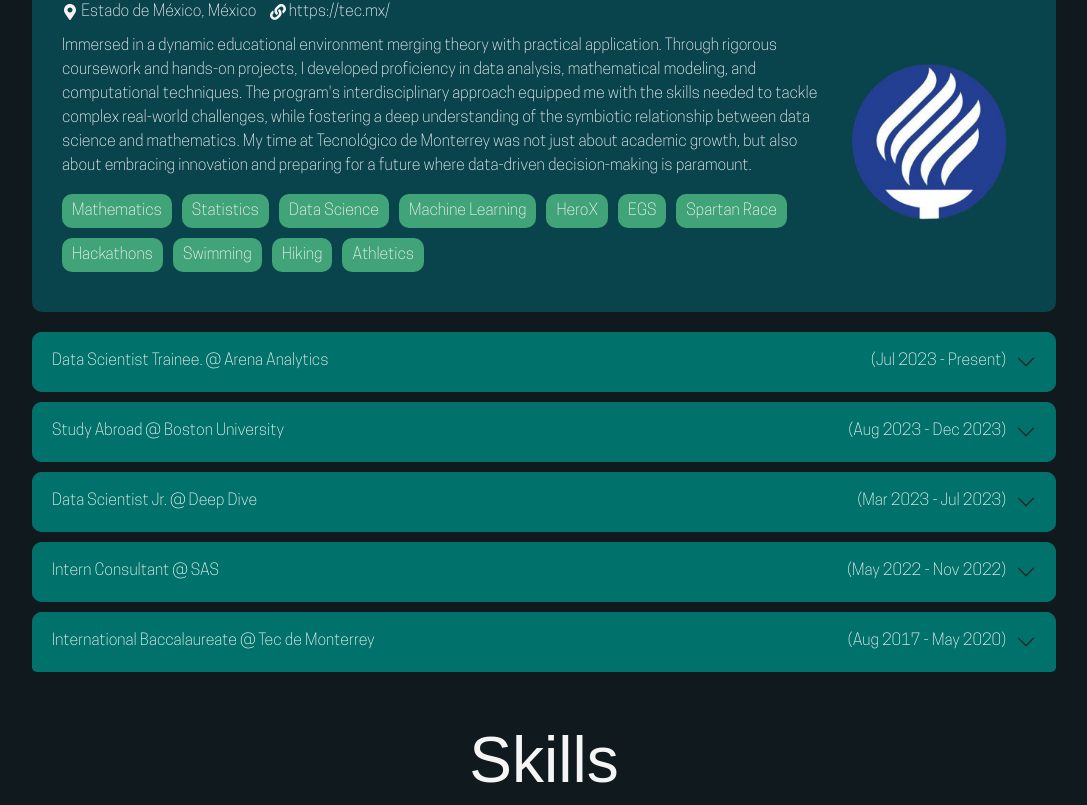
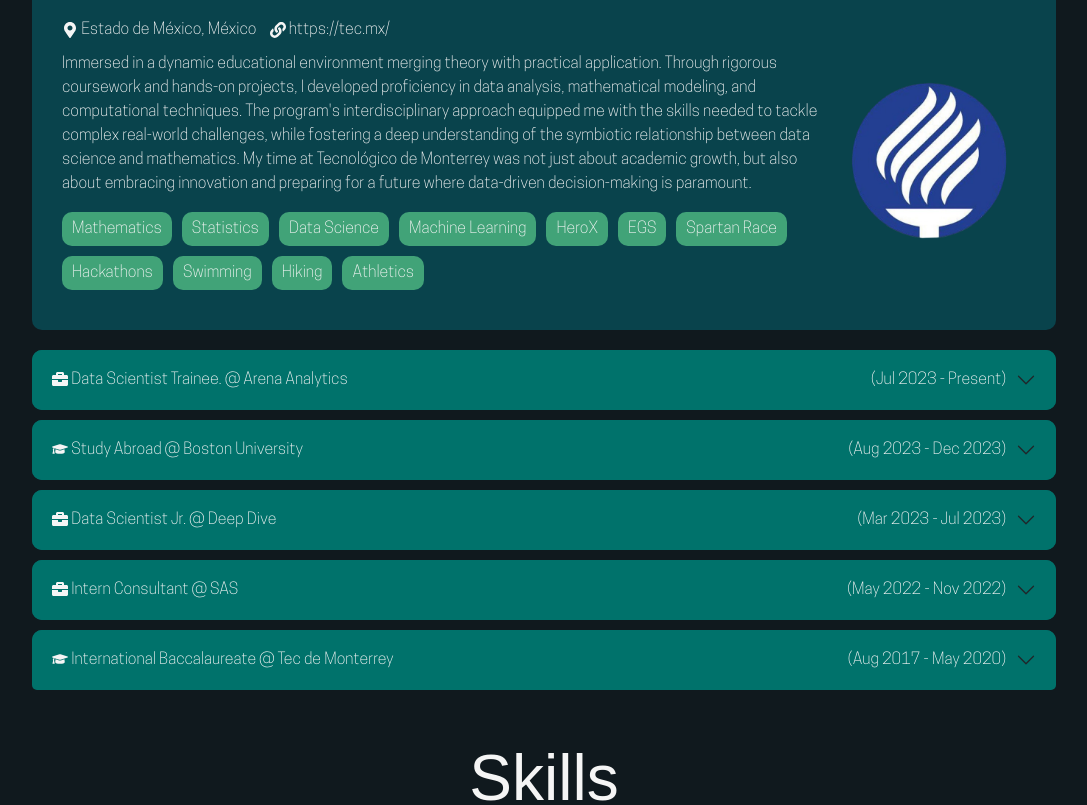
Before and after one commit to AdrianLandaverde/My-Portfolio, a React (Vite) app: page / in a window 1280 px wide. Shown: the part 1575-2380 px from the top of the page, without its empty margins (96-1183 px from the left). Built offline with nearby package versions, Linux system fonts and the light colour scheme; a web font is replaced by a local one.

Commit message:
:sparkles: Add Icons

```diff
--- a/src/Experiences/Experiences.jsx
+++ b/src/Experiences/Experiences.jsx
@@ -1,16 +1,16 @@
 import React from 'react';
 import Accordion from 'react-bootstrap/Accordion';
 import Button from 'react-bootstrap/Button';
-import { FaMapMarkerAlt, FaLink } from 'react-icons/fa';
+import { FaMapMarkerAlt, FaLink , FaBriefcase, FaGraduationCap} from 'react-icons/fa';
 import 'bootstrap/dist/css/bootstrap.min.css';
 import './Experiences.css';
 
-function Experience({ eventKey, jobTitle, companyName, timeline, body, location, url, skills, imageUrl }) {
+function Experience({ eventKey, jobTitle, companyName, timeline, body, location, url, skills, imageUrl, icon }) {
     return (
         <Accordion.Item eventKey={eventKey} className="experience-item">
             <Accordion.Header className="experience-header">
                 <div className="header-left">
-                    {jobTitle} @ {companyName}
+                    {icon} {jobTitle} @ {companyName}
                 </div>
                 <div className="header-right">
                     ({timeline})
@@ -47,7 +47,8 @@
             location: "Estado de México, México",
             url: "https://tec.mx/",
             skills: ["Mathematics", "Statistics", "Data Science" ,"Machine Learning", "HeroX", "EGS", "Spartan Race", "Hackathons", "Swimming", "Hiking", "Athletics"],
-            imageUrl: "src/assets/images/experiences/tec-de-monterrey.png"
+            imageUrl: "src/assets/images/experiences/tec-de-monterrey.png",
+            icon: <FaGraduationCap />
         },
 
         {
@@ -58,7 +59,8 @@
             location: "Mexico City, Mexico",
             url: "https://arena-analytics.com/",
             skills: ["Time Series", "Machine Learning", "Data Analytics", "Dashboards", "Azure Synape"],
-            imageUrl: "src/assets/images/experiences/arena.png"
+            imageUrl: "src/assets/images/experiences/arena.png",
+            icon: <FaBriefcase />
         },
 
 
@@ -70,7 +72,8 @@
             location: "Boston, USA",
             url: "https://www.bu.edu/",
             skills: ["Reinforcement Learning", "Applied ML", "Environmental Analysis", "Hiking", "Swimming", "Cycling", "Hackathons"],
-            imageUrl: "src/assets/images/experiences/bu.png"
+            imageUrl: "src/assets/images/experiences/bu.png",
+            icon: <FaGraduationCap />
         },
 
         {
@@ -81,7 +84,8 @@
             location: "Mexico City, México",
             url: "https://dive.ai/",
             skills: ["Natural Language Processing", "Data Engineering", "AWS", "Docker", "Machine Learning"],
-            imageUrl: "src/assets/images/experiences/deep_dive.png"
+            imageUrl: "src/assets/images/experiences/deep_dive.png",
+            icon: <FaBriefcase />
         },
 
         {
@@ -90,9 +94,10 @@
             timeline: "May 2022 - Nov 2022",
             body: "Embarked on an enriching internship experience as a consultant at SAS, where I applied classroom knowledge to real-world scenarios in the field of data analytics. Working closely with seasoned professionals, I gained hands-on experience in utilizing SAS software to analyze complex datasets, extract meaningful insights, and provide valuable recommendations to clients. This immersive role allowed me to refine my analytical skills, enhance my problem-solving abilities, and deepen my understanding of data-driven decision-making processes. My time as an intern consultant at SAS not only bolstered my technical expertise but also reinforced my passion for harnessing the power of data to drive innovation and inform strategic business decisions.",
             location: "Mexico City, México",
-            url: "https://www.bu.edu/",
+            url: "https://www.sas.com/es_mx/home.html",
             skills: ["SAS Programming", "SAS Viya", "Computer Vision", "Face Recognition"],
-            imageUrl: "src/assets/images/experiences/sas.png"
+            imageUrl: "src/assets/images/experiences/sas.png",
+            icon : <FaBriefcase />
         },
 
         {
@@ -103,7 +108,8 @@
             location: "Estado de México, México",
             url: "https://ibo.org/",
             skills: ["Computer Science SL", "Mathematics HL", "Biology SL", "Swimming", "Crossfit","EduCas", "Huellitas Verdes"],
-            imageUrl: "https://www.ibo.org/globalassets/new-structure/icons-and-logos/images/associations-of-ibws_en.png"
+            imageUrl: "https://www.ibo.org/globalassets/new-structure/icons-and-logos/images/associations-of-ibws_en.png",
+            icon: <FaGraduationCap />
         }
     ];
 
```
